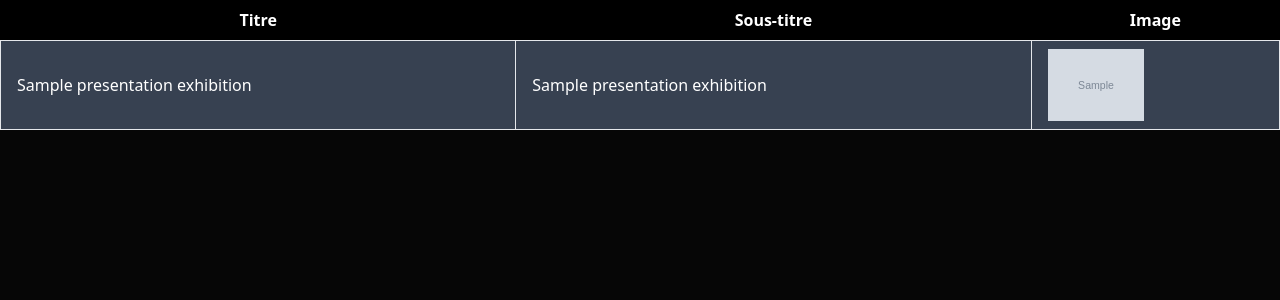
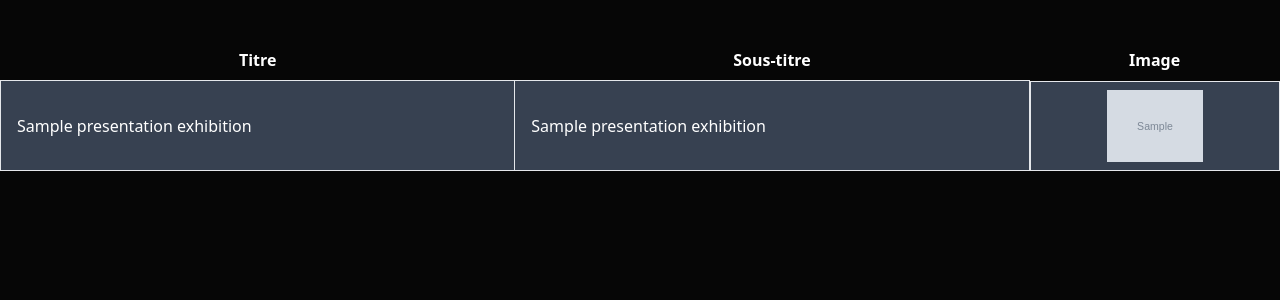
Before and after one commit to WildCodeSchool/0322_P3_Php_Lyon_Irep, a Symfony app: template templates/admin/showlist.html.twig in a window 1280 px wide. Shown: the part 64-364 px from the top of the page. Run offline with Twig, Linux system fonts and the light colour scheme; the template is opened without the code that fills it: most values are stand-ins (such as "Sample title", 1, 10 or a date in 2020); grey boxes marked "Sample" are stand-in pictures; style sheets or scripts are compiled from the project's sources; some libraries are stand-ins or nearby versions; some web fonts are replaced.

Commit message:
Basic Front

```diff
--- a/templates/admin/index.html.twig
+++ b/templates/admin/index.html.twig
@@ -3,10 +3,12 @@
 {% block title %}Page Admin{% endblock %}
 
 {% block body %}
+<div class="flex justify-center items-center mt-10">
 <div class="text-white">
     <h1 class="text-3xl font-bold mb-4">Page Admin</h1>
 </div>
             <div class="mb-3">
-                Vous êtes connecter en tant que {{ app.user.userIdentifier }}, <a href="{{ path('app_logout') }}" class="text-blue-500 hover:text-blue-800">Logout</a>
+                Vous êtes connecter en tant que {{ app.user.userIdentifier }}, <a href="{{ path('app_logout') }}" class="text-accentcolor hover:text-gray-300">Logout</a>
+            </div>
             </div>
 {% endblock %}
--- a/templates/admin/showlist.html.twig
+++ b/templates/admin/showlist.html.twig
@@ -3,7 +3,7 @@
 {% block title %}Présentation Exposition{% endblock %}
 
 {% block body %}
-<div class="bg-black text-white">
+<div class="flex justify-center items-center bg-backgroundcolor text-white mt-10">
     <table class="table-auto w-full">
         <thead>
             <tr>
@@ -17,7 +17,7 @@
             <tr class="bg-gray-700">
                 <td class="border px-4 py-2">{{ presentationExhibition.title }}</td>
                 <td class="border px-4 py-2">{{ presentationExhibition.subtitle }}</td>
-                <td class="border px-4 py-2">
+                <td class="flex justify-center items-center border px-4 py-2">
                     <img class="w-24 h-auto" src="{{ asset(presentationExhibition.image) }}">
                 </td>
             </tr>
```
Also changed, not shown: templates/admin/list.html.twig (+6 -6 lines).
